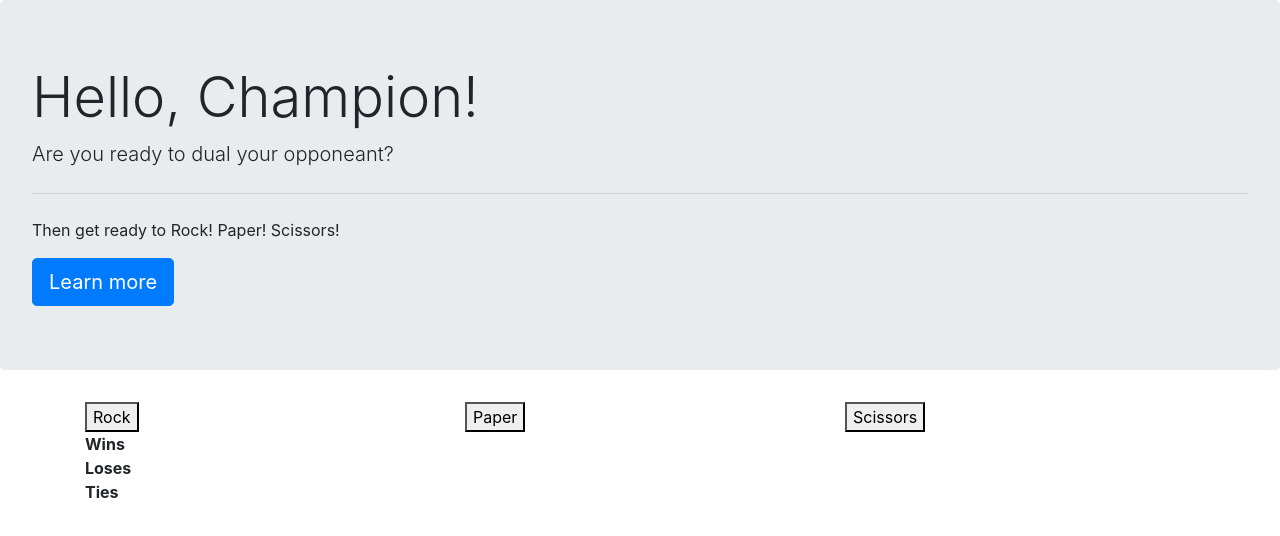
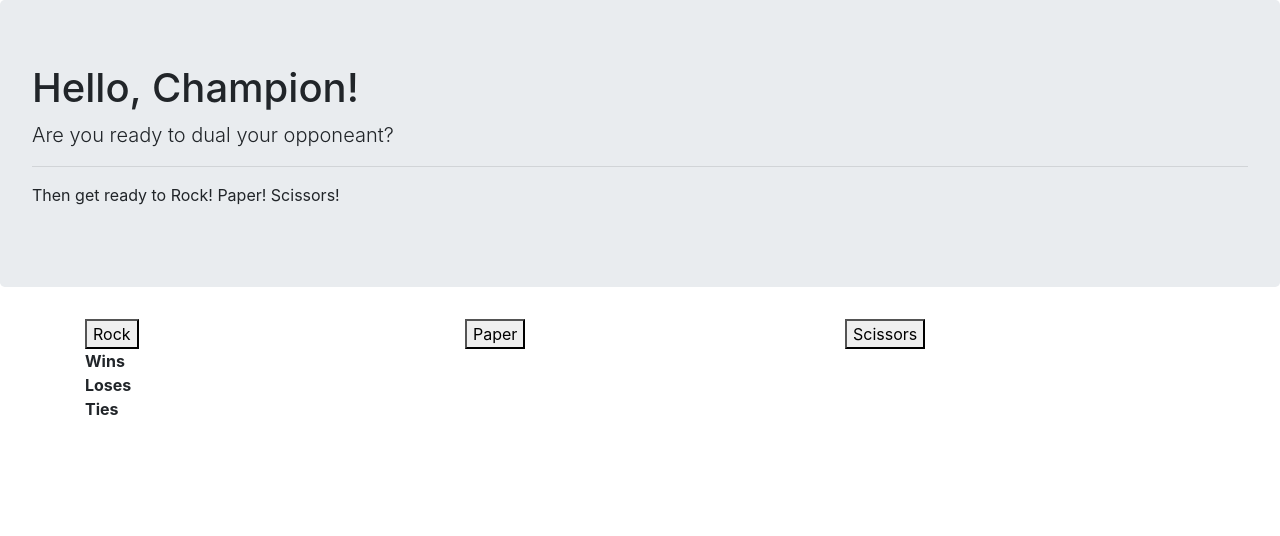
Before and after one commit to Dracopickles/rps-multiplayer, a plain HTML site: page index.html in a window 1280 px wide. Drawn offline with nearby package versions, Linux system fonts and the light colour scheme.

Commit message:
added some more stuff

```diff
--- a/assets/javascript/game.js
+++ b/assets/javascript/game.js
@@ -0,0 +1,3 @@
+var rock = 0;
+var paper = 0;
+var scissors = 0;
--- a/index.html
+++ b/index.html
@@ -11,11 +11,10 @@
   </head>
   <body>
       <div class="jumbotron">
-          <h1 class="display-4">Hello, Champion!</h1>
+          <h1 class="display-8">Hello, Champion!</h1>
           <p class="lead">Are you ready to dual your opponeant?</p>
-          <hr class="my-4">
+          <hr class="my-8">
           <p>Then get ready to Rock! Paper! Scissors!</p>
-          <a class="btn btn-primary btn-lg" href="#" role="button">Learn more</a>
         </div>
 
     <div class="container">
```
